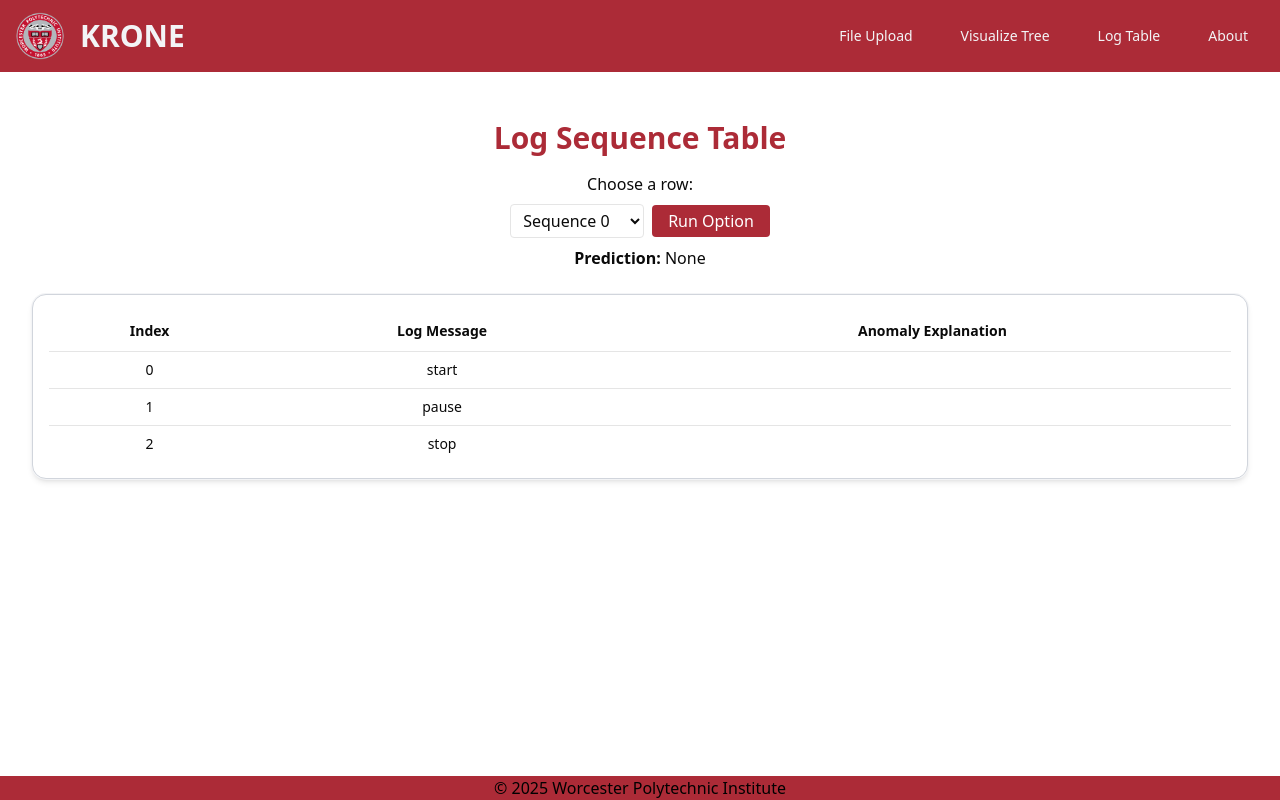
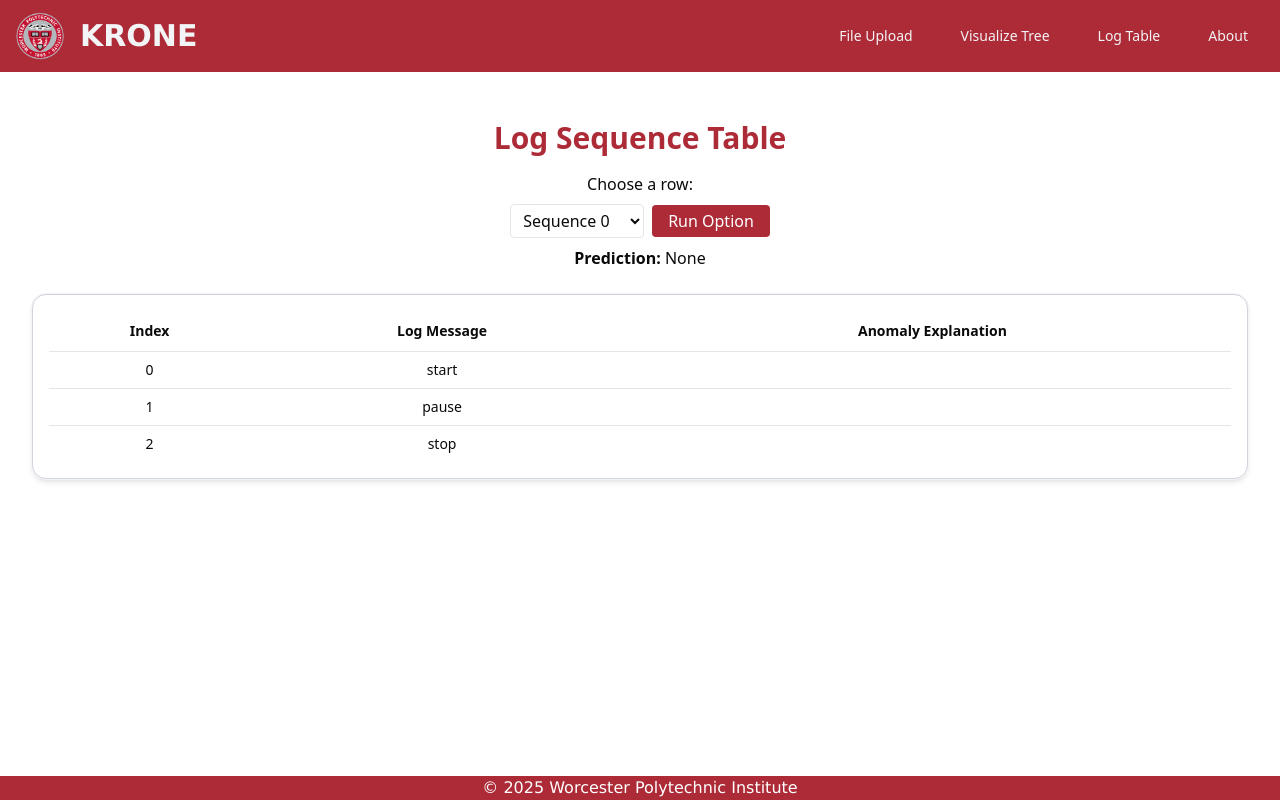
Before and after one commit to LeiMa0324/KRONE_Demo, a React (Vite) app: page /log-table in a window 1280 px wide. Built offline with nearby package versions, Linux system fonts and the light colour scheme.

Commit message:
Removed unecessary app.css file, added a standardized WPI font to index.css, and refactored animation section in index.css

```diff
--- a/src/App.tsx
+++ b/src/App.tsx
@@ -1,4 +1,3 @@
-import './App.css'
 import { BrowserRouter as Router, Routes, Route } from "react-router-dom";
 import { NavBar } from "./components/navbar";
 import { Home } from "./pages/home";
--- a/src/components/footer.tsx
+++ b/src/components/footer.tsx
@@ -1,7 +1,7 @@
 export const Footer = () => {
     return (
         <div className="w-full bg-WPIRed text-center">
-            <div className="text-WPIBlack"> © 2025 Worcester Polytechnic Institute </div>
+            <div className="text-white font-WPIfont"> © 2025 Worcester Polytechnic Institute </div>
         </div>
     )
 }
--- a/src/components/navbar.tsx
+++ b/src/components/navbar.tsx
@@ -13,7 +13,7 @@ export const NavBar = () => {
 
     return (
         <nav className={`fixed w-full z-40 bg-WPIRed ${isHeroPage ? "animate-slide-in-top" : ""}`}>
-            <div className="container flex w-full justify-between items-center px-4 py-3">
+            <div className="flex w-full justify-between items-center px-4 py-3">
                 {/* Logo Section */}
                 <div className="flex items-center gap-4">
                     <Link to="/">
@@ -23,7 +23,7 @@ export const NavBar = () => {
                         </Avatar>
                     </Link>
                     <Link to="/">
-                        <span className="font-bold text-3xl text-gray-100">KRONE</span>
+                        <span className="font-WPIfont font-bold text-3xl text-gray-100">KRONE</span>
                     </Link>
                 </div>
 
--- a/src/index.css
+++ b/src/index.css
@@ -126,46 +126,47 @@
   text-align: center;
 }
 
-/* Add WPI Colors */
+/* Add WPI Colors and fonts */
 @theme {
   --color-WPIRed: #AC2B37;
   --color-WPIGrey: #A9B0B7;
   --color-WPIBlack: #000000;
+  --font-WPIfont: "Verdana", "sans-serif";
 }
 
-/* Add animation for navbar */
+/* Add custom animation options */
 @theme {
   --animate-slide-in-top: slide-in-top 0.7s ease-out;
+  --animate-slide-in-left: slide-in-left 1s ease-out;
+  --animate-slide-in-right: slide-in-right 1.1s ease-out;
+  --animate-slide-in-bot: slide-in-bot 1.2s ease-out;
+  --animate-fade-in-slow: fade-in 1s ease-out;
+  --animate-fade-in-med: fade-in 0.7s ease-out;
+  --animate-fade-in-fast: fade-in 0.4s ease-out;
 
   @keyframes slide-in-top {
     0% {
       transform: translateY(-100%);
       opacity: 0;
     }
+
     100% {
       transform: translateY(0);
       opacity: 1;
     }
   }
-}
-
-@theme {
-  --animate-slide-in-left: slide-in-left 1s ease-out;
 
   @keyframes slide-in-left {
     0% {
       transform: translateX(-25%);
       opacity: 0;
     }
+
     100% {
       transform: translateX(0);
       opacity: 1;
     }
   }
-}
-
-@theme {
-  --animate-slide-in-right: slide-in-right 1.1s ease-out;
 
   @keyframes slide-in-right {
     0% {
@@ -178,10 +179,6 @@
       opacity: 1;
     }
   }
-}
-
-@theme {
-  --animate-slide-in-bot: slide-in-bot 1.2s ease-out;
 
   @keyframes slide-in-bot {
     0% {
@@ -194,12 +191,6 @@
       opacity: 1;
     }
   }
-}
-
-@theme {
-  --animate-fade-in-slow: fade-in 1s ease-out;
-  --animate-fade-in-med: fade-in 0.7s ease-out;
-  --animate-fade-in-fast: fade-in 0.4s ease-out;
 
   @keyframes fade-in {
     0% {
```
Also changed, not shown: src/App.css (deleted), src/pages/visualize_tree.tsx (line endings or trailing spaces).
